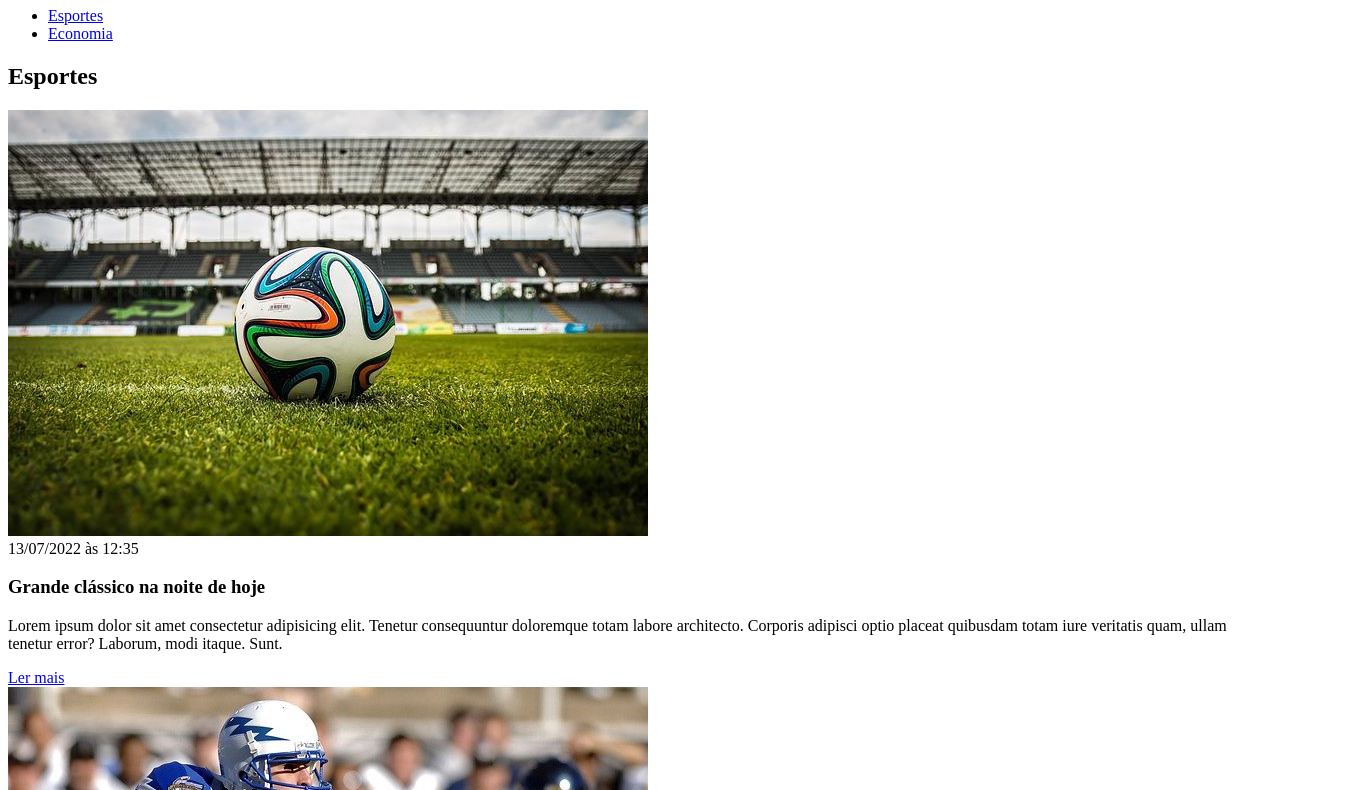
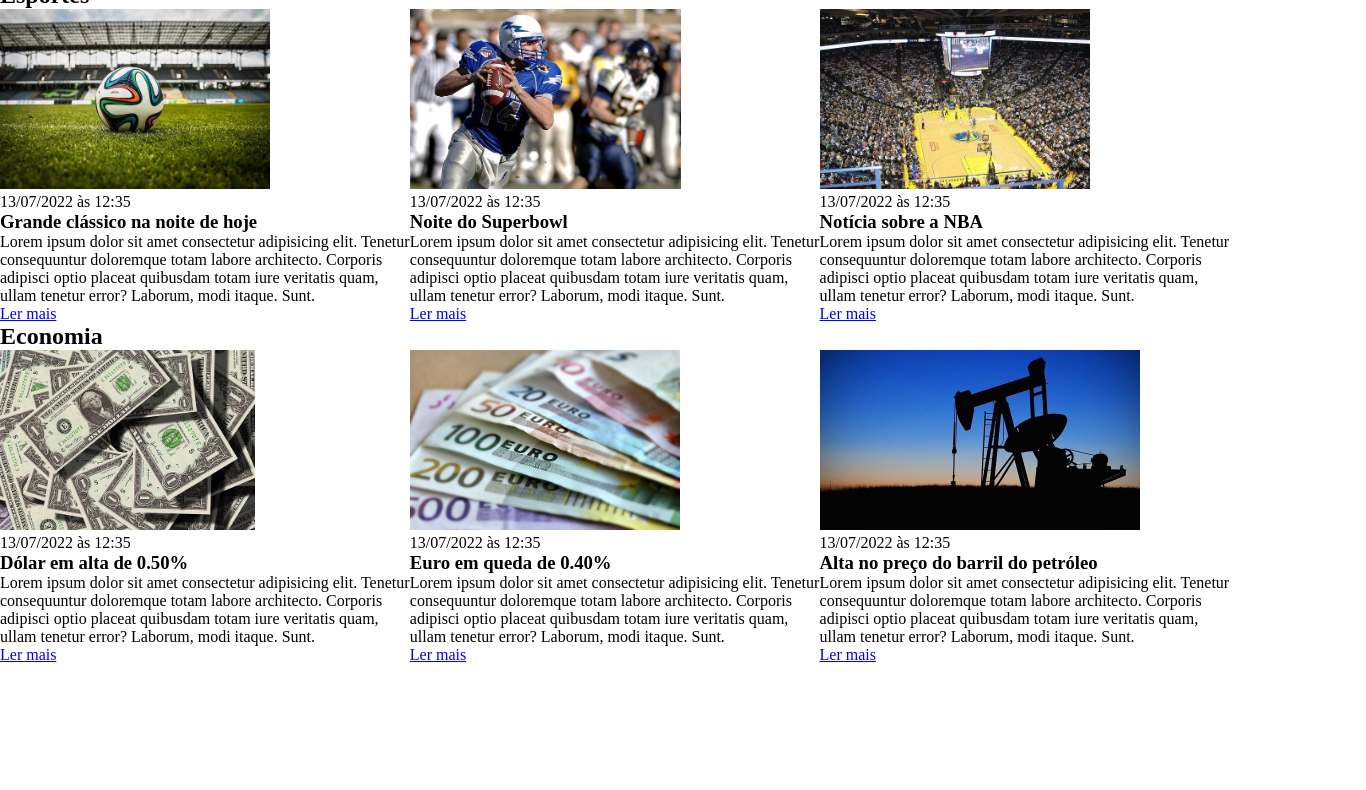
Before and after one commit to Taiane-27/formul-rios.html, a plain HTML site: page css/index.html in a window 1280 px wide. Shown: the part 73-863 px from the top of the page, 1366 px wide, since content can reach past the window. After the commit the page ends 800 px from the top, so only its background shows below. Drawn offline with Linux system fonts and the light colour scheme.

Commit message:
estilizando com css

```diff
--- a/css/index.html
+++ b/css/index.html
@@ -9,6 +9,7 @@
 </head>
 <body>
     <header>
+        <div class="container">
             <h1>Meu portal de notícias</h1>
             <nav>
                 <ul>
@@ -20,10 +21,12 @@
                     </li>
                 </ul>
             </nav>
+        </div>
     </header>
-    <div>
-        <section>
+        <section id="sport">
+            <div class="container">
                 <h2>Esportes</h2>
+                <div class="articules">
                     <article>
                         <img src="./imagens/futebol.jpg" alt="Bola de futebol no gramado" />
                         <header>
@@ -57,21 +60,13 @@
                         </p>
                         <a href="#" title="Leia a notícia completa">Ler mais</a>
                     </article>
-            <article>
-                <img src="./imagens/basquete.jpg" title="Vista aérea de uma quadra de basquete" />
-                <header>
-                    <time>13/07/2022 às 12:35</time>
-                </header>
-                <h3>Notícia sobre a NBA</h3>
-                <p>
-                    Lorem ipsum dolor sit amet consectetur adipisicing elit. Tenetur consequuntur doloremque totam labore architecto. Corporis adipisci optio placeat quibusdam totam iure veritatis quam, ullam tenetur error? Laborum, modi itaque. Sunt.
-                </p>
-                <a href="#" title="Leia a notícia completa">Ler mais</a>
-            </article>
+                </div>
+            </div>
         </section>
-    </div>
-    <section>
+        <section id="economy">
+            <div class="container">
                 <h2>Economia</h2>
+                <div class="articules">
                     <article>
                         <img src="./imagens/dolares.jpg" alt="Muitos dólares" />
                         <header>
@@ -105,6 +100,8 @@
                         </p>
                         <a href="#" title="Leia a notícia completa">Ler mais</a>
                     </article>
+                </div>
+            </div>
         </section>
 </body>
 </html>
--- a/css/main.css
+++ b/css/main.css
@@ -0,0 +1,26 @@
+* {
+    box-sizing: border-box;
+    margin: 0;
+    padding: 0;
+}
+
+header li {
+    display: inline;
+}
+
+.container {
+    width: 1366px;
+    margin: 0 auto;
+}
+
+.articules {
+    display: flex;
+}
+
+.articules article img {
+    height: 180px;
+}
+
+.articules article {
+    width: 30%;
+}
```
Lines whose indentation alone changed are shown as unchanged.
